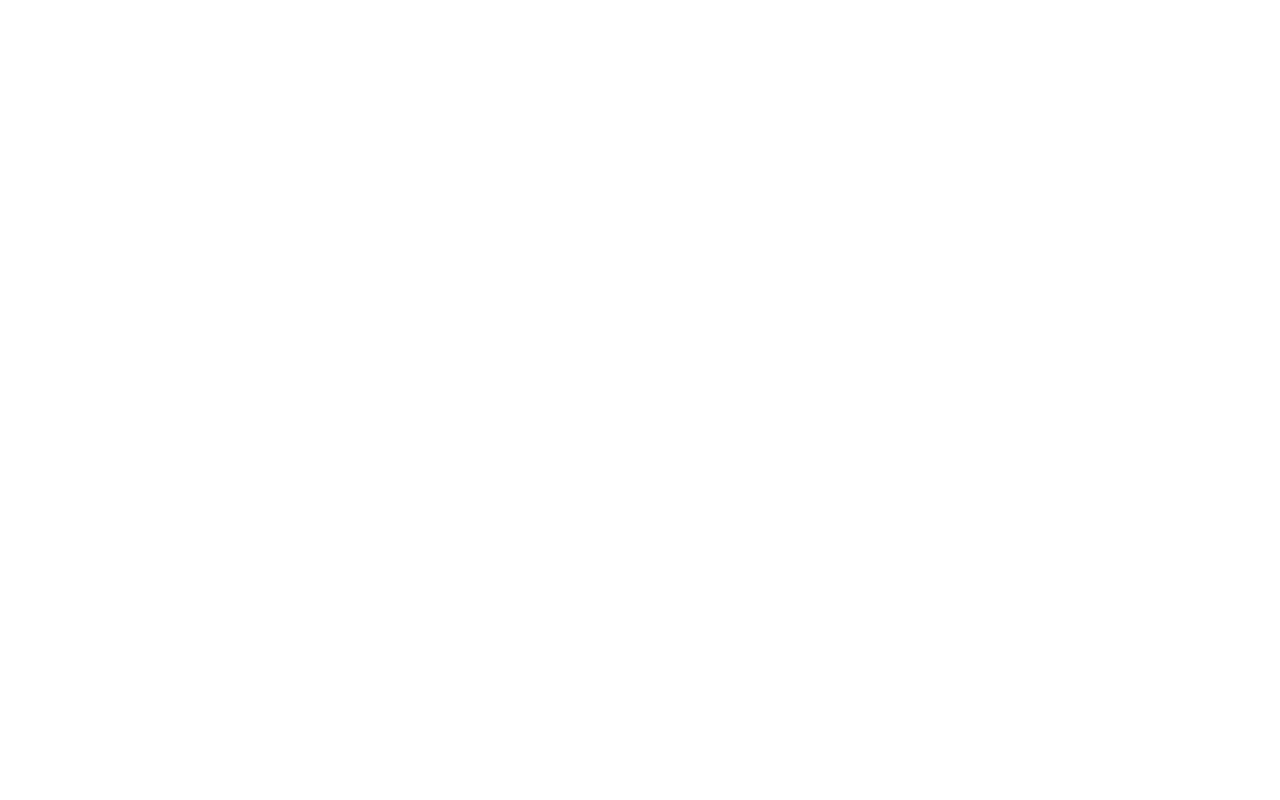
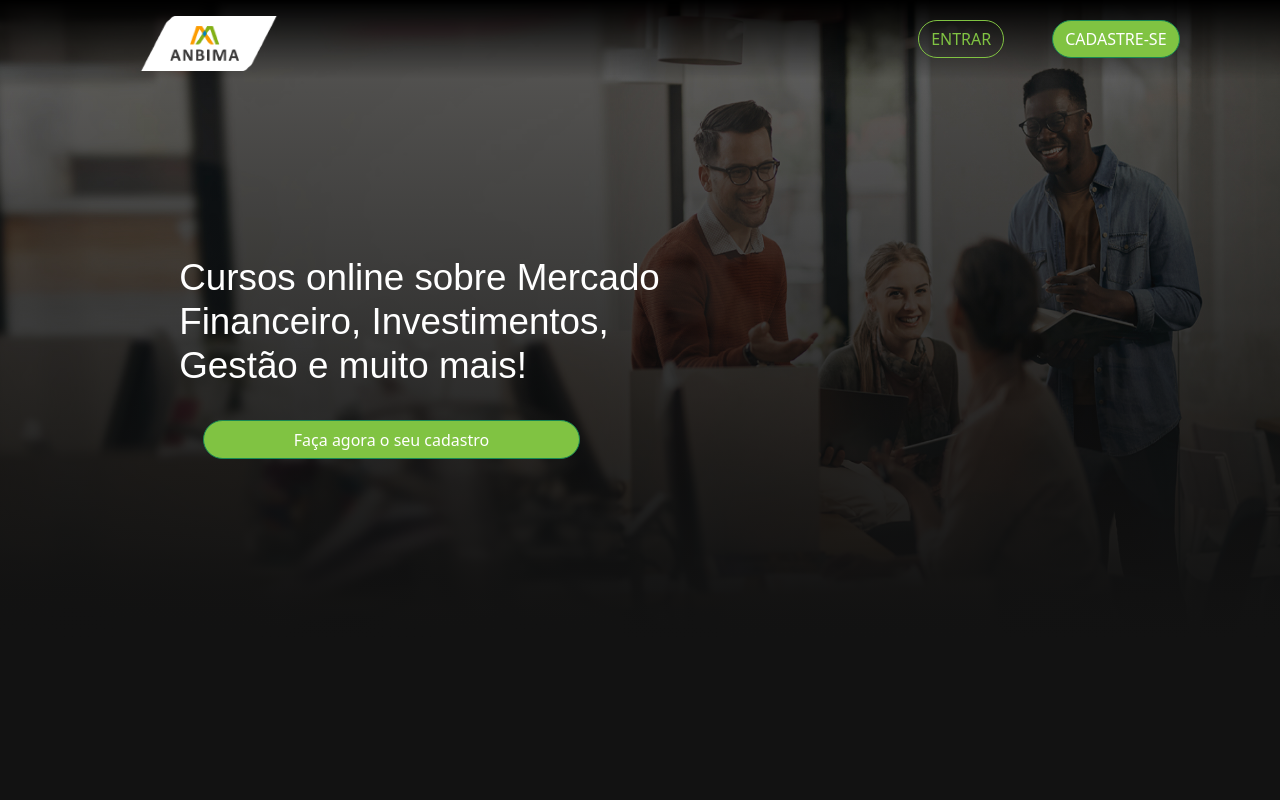
Before and after one commit to YurrLy/Landing-page, a plain HTML site: page index.html in a window 1280 px wide. Shown: the top 800 px of the page. Drawn offline with nearby package versions, Linux system fonts and the light colour scheme; a web font is replaced by a local one.

Commit message:
segundo commit

```diff
--- a/css/style.css
+++ b/css/style.css
@@ -0,0 +1,38 @@
+@import url('https://fonts.googleapis.com/css2?family=Palanquin:wght@700&display=swap');
+
+* {
+    margin: 0;
+    padding: 0;
+}
+
+nav img {
+    width: 11%;
+    height: 11%;
+}
+
+header {
+    background: linear-gradient(180deg, #000000 0%, rgba(0, 0, 0, 0) 100%);
+
+}
+
+#section-1 {
+    height: 80vh;
+    background-image: linear-gradient(to bottom, rgba(0, 0, 0, 0), rgba(18, 18, 18, 1)), url("/Midia/fundo.jpg");
+    background-repeat: no-repeat;
+    background-size: cover;
+
+  }
+
+#titulo h1 {
+    color: white;
+    font-family: 'Palanquin', Arial, Helvetica, sans-serif;
+    font-size: 2.3rem;
+}
+#btn {
+    background-color: rgba(128, 195, 66, 1);
+}
+
+#section-2 {
+    height: 90vh;
+    background-color: #121212;
+}
--- a/index.html
+++ b/index.html
@@ -5,9 +5,37 @@
     <meta http-equiv="X-UA-Compatible" content="IE=edge">
     <meta name="viewport" content="width=device-width, initial-scale=1.0">
     <link rel="stylesheet" href="./css/style.css">
+    <link href="https://cdn.jsdelivr.net/npm/bootstrap@5.1.3/dist/css/bootstrap.min.css" rel="stylesheet" integrity="sha384-1BmE4kWBq78iYhFldvKuhfTAU6auU8tT94WrHftjDbrCEXSU1oBoqyl2QvZ6jIW3" crossorigin="anonymous">
+    <script src="https://cdn.jsdelivr.net/npm/bootstrap@5.1.3/dist/js/bootstrap.bundle.min.js" integrity="sha384-ka7Sk0Gln4gmtz2MlQnikT1wXgYsOg+OMhuP+IlRH9sENBO0LRn5q+8nbTov4+1p" crossorigin="anonymous"></script>
     <title>Document</title>
 </head>
-<body>
+<body style="height: 200vh;">
+    <header style="position: fixed; width: 100%;">
+        <nav class="navbar navbar-expand-lg bg-body-tertiary ml-5 ">
+            <div class="container-fluid">
+            <img src="./Midia/logo (1).png" alt="Logo" width="30" height="24" class="mt-2" style="cursor: pointer; margin-left: 10vw;">
+              <button class="navbar-toggler" type="button" data-bs-toggle="collapse" data-bs-target="#navbarNavAltMarkup" aria-controls="navbarNavAltMarkup" aria-expanded="false" aria-label="Toggle navigation">
+                <span class="navbar-toggler-icon"></span>
+              </button>
+              <div class="collapse navbar-collapse" id="navbarNavAltMarkup" style="margin-left: 50vw;">
+                <div class="navbar-nav">
+                    <button type="button" class="btn btn-outline-success me-5" style="border-radius: 1454px; border-color: rgba(128, 195, 66, 1); color: rgba(128, 195, 66, 1);">ENTRAR</button>
+                    <button type="button" id="btn" class="btn btn-success" style="border-radius: 1725px;">CADASTRE-SE</button>
+                </div>
+              </div>
+            </div>
+          </nav>
+    </header>
+    <section id="section-1">
+        <div style="padding-top: 32vh; margin: 0 45vw 0 14vw;" id="titulo">
+        <h1>Cursos online sobre Mercado Financeiro, Investimentos, Gestão e muito mais!</h1>
+        <button type="button" id="btn" class="btn btn-success ms-4 mt-4" style="padding: 0.5vw 7vw 0.5vw 7vw; border-radius: 50px;">Faça agora o seu cadastro</button>
+        </div>
+    </section>
+
+    <section id="section-2">
+
+    </section>
 
 </body>
 </html>
```
Also changed, not shown: Midia/fundo.jpg (added), Midia/logo (1).png (added).
